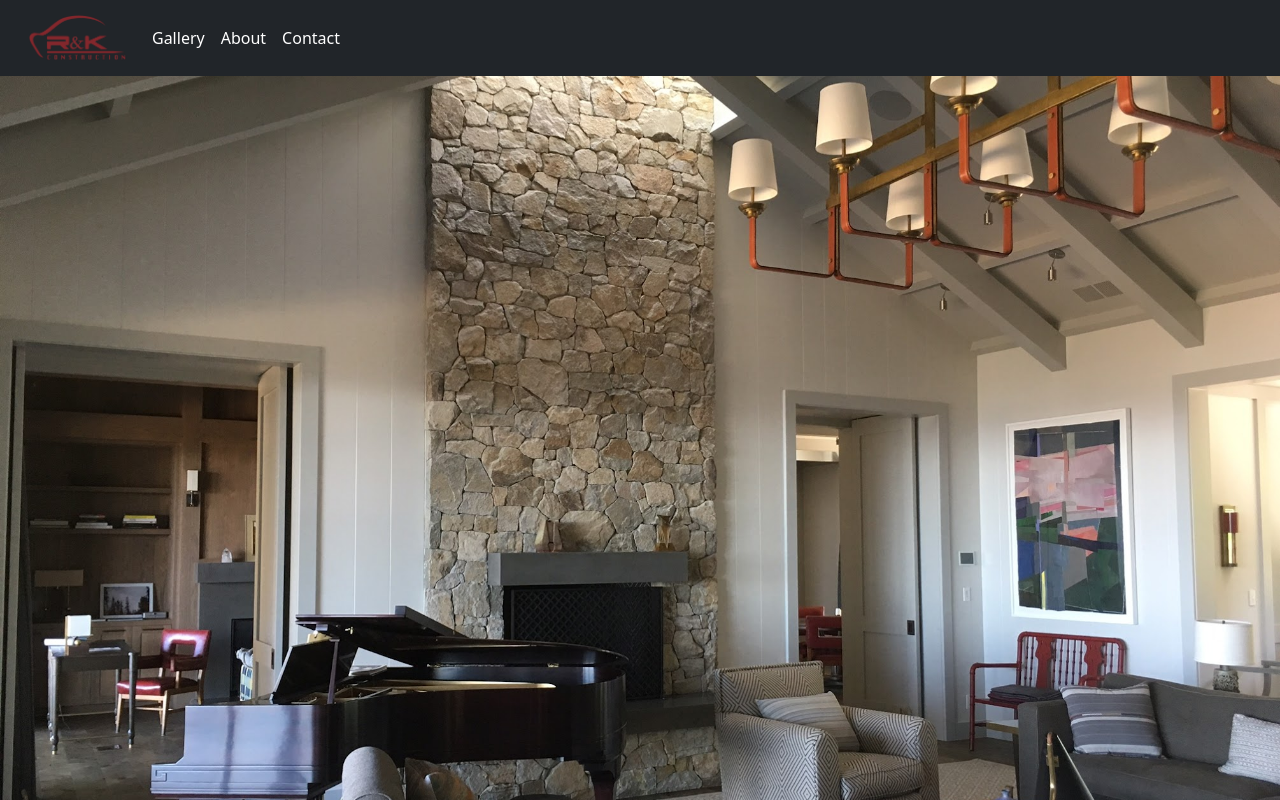
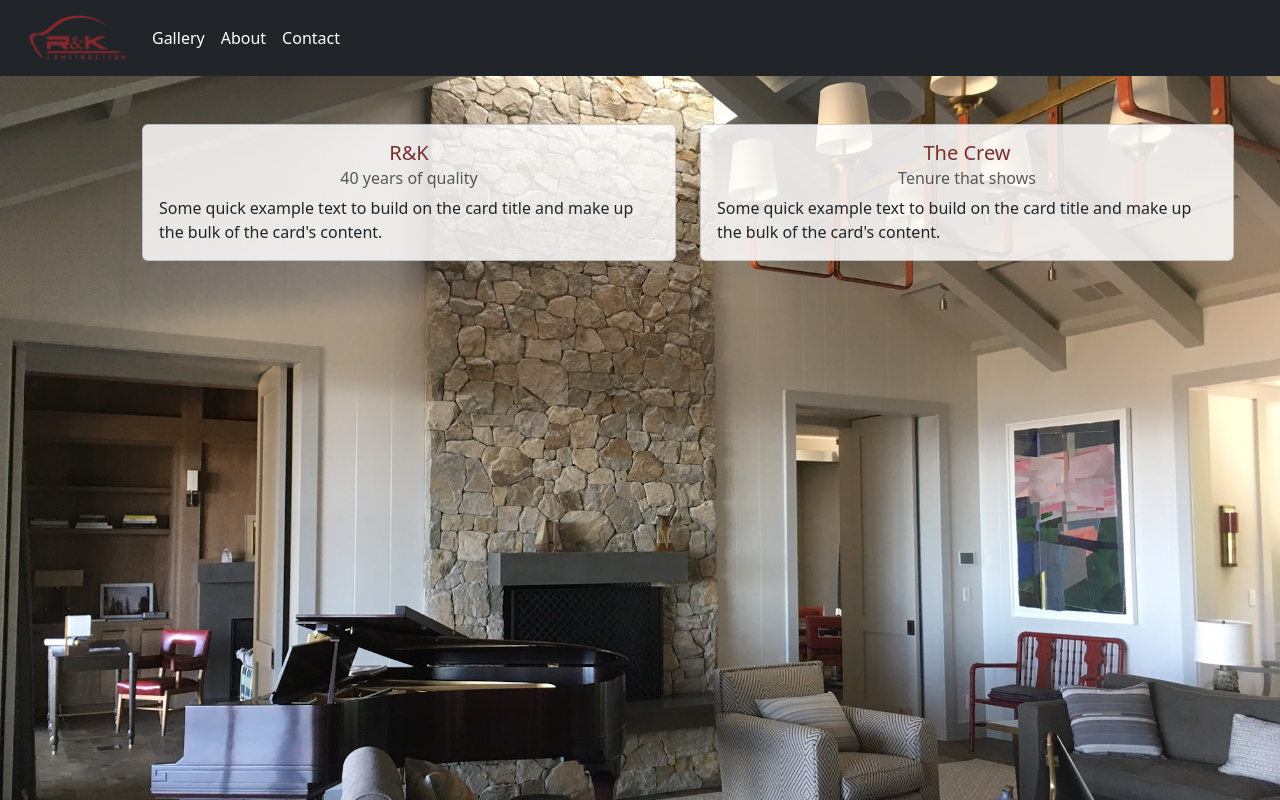
Before and after one commit to connorrubattino/R-K, a React (Vite) app: page /about in a window 1280 px wide. Built offline with nearby package versions, Linux system fonts and the light colour scheme.

Commit message:
about page set up, waiting on info

```diff
--- a/main.css
+++ b/main.css
@@ -18,10 +18,15 @@ body::before {
     z-index: -1; /* Ensure the pseudo-element is behind the content */
 }
 
+.gallery-page {
+    background-image: none; /* Remove the background image */
+    background-color: #868080; /* Set a gray background color */
+  }
+
 .navbar-link:hover {
     font-size: 1.1em; /* Increase font size on hover */
   }
 
   .card.bg-white-transparent {
-    background-color: rgba(255, 255, 255, 0.7); /* White color with 50% transparency */
+    background-color: rgba(255, 255, 255, 0.85);
   }
--- a/src/App.tsx
+++ b/src/App.tsx
@@ -3,6 +3,7 @@ import Navigation from "./components/Navigation";
 import { Routes, Route } from "react-router-dom";
 import Home from "./views/Home";
 import Gallery from "./views/Gallery";
+import About from "./views/About";
 
 
 
@@ -15,6 +16,7 @@ export default function App() {
                 <Routes>
                     <Route path='/' element={<Home/>} />
                     <Route path="/gallery" element={<Gallery/>} />
+                    <Route path="/about" element={<About/>} />
                 </Routes>
             </Container>
         </>
--- a/src/views/About.tsx
+++ b/src/views/About.tsx
@@ -1,6 +1,43 @@
+import Card from 'react-bootstrap/Card';
+import { Container } from 'react-bootstrap';
+import Row from 'react-bootstrap/Row';
+import Col from 'react-bootstrap/Col';
+
+
 type Props = {}
-export default function About({}: Props) {
-  return (
-    <div>About</div>
-  )
+export default function About({ }: Props) {
+
+
+    return (
+        <>
+            <Container className='custom-container'>
+                <Row>
+                    <Col md={6}>
+                        <Card style={{ width: '100%' }} className="m-5 card bg-white-transparent">
+                            <Card.Body>
+                                <Card.Title style={{ color: '#792E2F' }} className='text-center'>R&K</Card.Title>
+                                <Card.Subtitle className="mb-2 text-muted text-center">40 years of quality</Card.Subtitle>
+                                <Card.Text>
+                                    Some quick example text to build on the card title and make up the
+                                    bulk of the card's content.
+                                </Card.Text>
+                            </Card.Body>
+                        </Card>
+                    </Col>
+                    <Col md={6}>
+                        <Card style={{ width: '100%' }} className="m-5 card bg-white-transparent">
+                            <Card.Body>
+                                <Card.Title style={{ color: '#792E2F' }} className='text-center'>The Crew</Card.Title>
+                                <Card.Subtitle className="mb-2 text-muted text-center">Tenure that shows</Card.Subtitle>
+                                <Card.Text>
+                                    Some quick example text to build on the card title and make up the
+                                    bulk of the card's content.
+                                </Card.Text>
+                            </Card.Body>
+                        </Card>
+                    </Col>
+                </Row>
+            </Container>
+        </>
+    )
 }
--- a/src/views/Gallery.tsx
+++ b/src/views/Gallery.tsx
@@ -3,47 +3,56 @@ import img1 from '/src/assets/images/12.jpg';
 import img2 from '/src/assets/images/30.jpg';
 import img3 from '/src/assets/images/35.jpg';
 import { Container } from 'react-bootstrap';
+import { useEffect } from 'react';
 
 type Props = {}
 export default function Gallery({}: Props) {
+
+    useEffect(() => {
+        document.body.classList.add('gallery-page');
+        return () => {
+          document.body.classList.remove('gallery-page');
+        };
+      }, []);
+
   return (
-    <Container fluid style={{ backgroundColor: 'gray', minHeight: '100vh', minWidth: '100vh', padding: '0', margin: '0' }}>
-        <h1 className='text-center text-white p-1'>Check out our work</h1>
+    <Container fluid style={{minHeight: '100vh', minWidth: '100vh', padding: '0', margin: '0' }}>
+        <h1 style={{ color: '#792E2F' }} className='p-1 text-center'>Check out our work</h1>
         <Carousel fade>
         <Carousel.Item>
             <img
-            className="d-block mx-auto img-fluid"
+            className="d-block mx-auto img-fluid rounded"
             src={img1}
             alt="First slide"
             style={{ maxWidth: '70%' }}
             />
             <Carousel.Caption>
-            <h3>Beams</h3>
-            <p>Can put a caption here if we want to put a caption here</p>
+            {/* <h3>Beams</h3>
+            <p>Can put a caption here if we want to put a caption here</p> */}
             </Carousel.Caption>
         </Carousel.Item>
         <Carousel.Item>
             <img
-            className="d-block mx-auto img-fluid"
+            className="d-block mx-auto img-fluid rounded"
             src={img2}
             alt="Second slide"
             style={{ maxWidth: '70%' }}
             />
             <Carousel.Caption>
-            <h3>Kitchen</h3>
-            <p>Can put a caption here if we want to put a caption here</p>
+            {/* <h3>Kitchen</h3>
+            <p>Can put a caption here if we want to put a caption here</p> */}
             </Carousel.Caption>
         </Carousel.Item>
         <Carousel.Item>
             <img
-            className="d-block mx-auto img-fluid"
+            className="d-block mx-auto img-fluid rounded"
             src={img3}
             alt="Third slide"
             style={{ maxWidth: '70%' }}
             />
             <Carousel.Caption>
-            <h3>Bathroom</h3>
-            <p>Can put a caption here if we want to put a caption here</p>
+            {/* <h3>Bathroom</h3>
+            <p>Can put a caption here if we want to put a caption here</p> */}
             </Carousel.Caption>
         </Carousel.Item>
         </Carousel>
--- a/src/views/Home.tsx
+++ b/src/views/Home.tsx
@@ -7,7 +7,7 @@ type HomeProps = {}
 export default function Home({}: HomeProps) {
   return (
     <Card className="card bg-white-transparent border-0 text-center mt-5 text-dark font-weight-bold">
-      <Card.Header><h1>Welcome to R&K Construction</h1></Card.Header>
+      <Card.Header><h1 style={{ color: '#792E2F' }} >Welcome to R&K Construction</h1></Card.Header>
       <Card.Body>
         <Card.Title ><h3>Sonoma County's premium high end interior finishers</h3></Card.Title>
         <Card.Text className='pb-5' >
```
